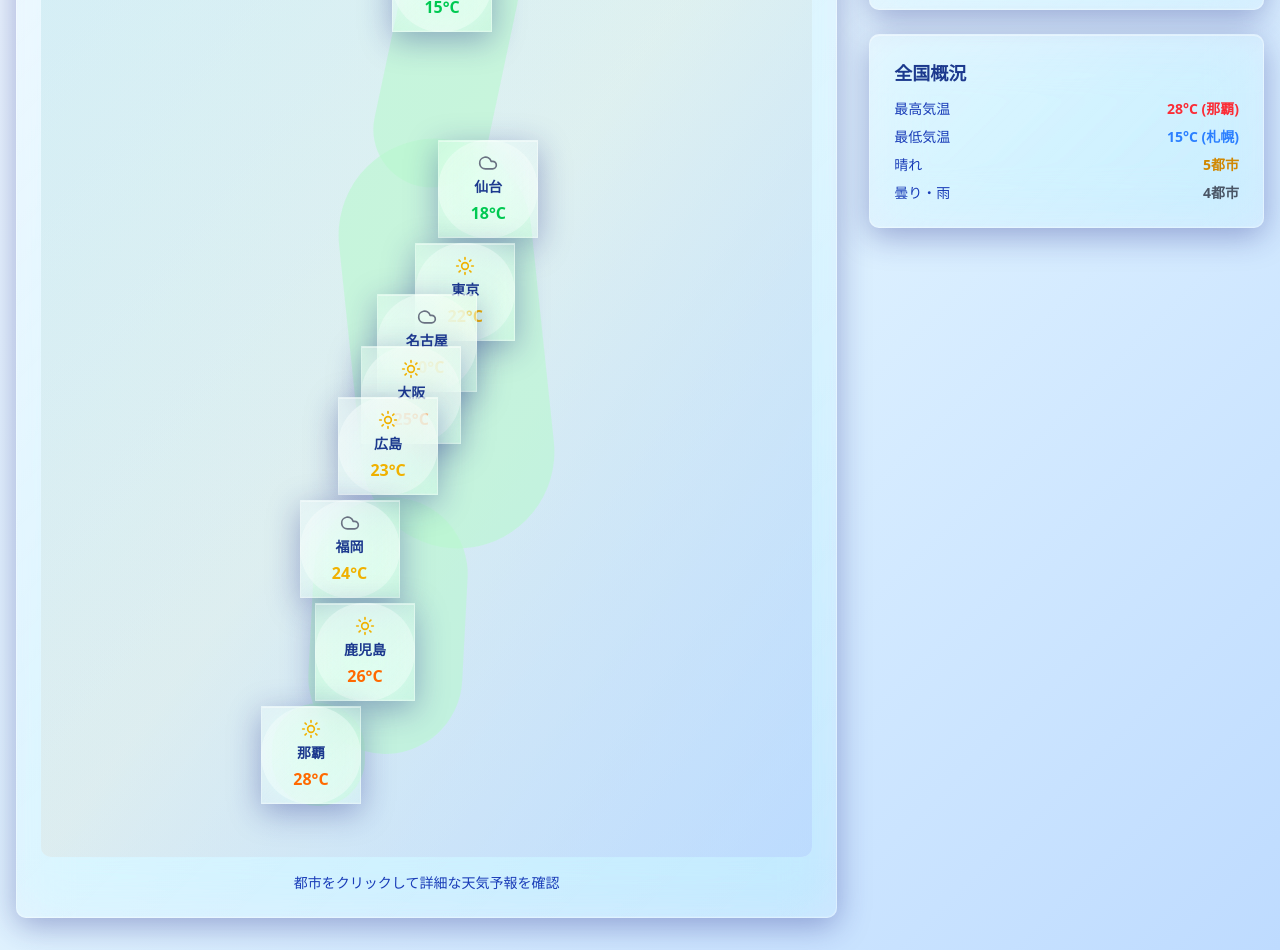
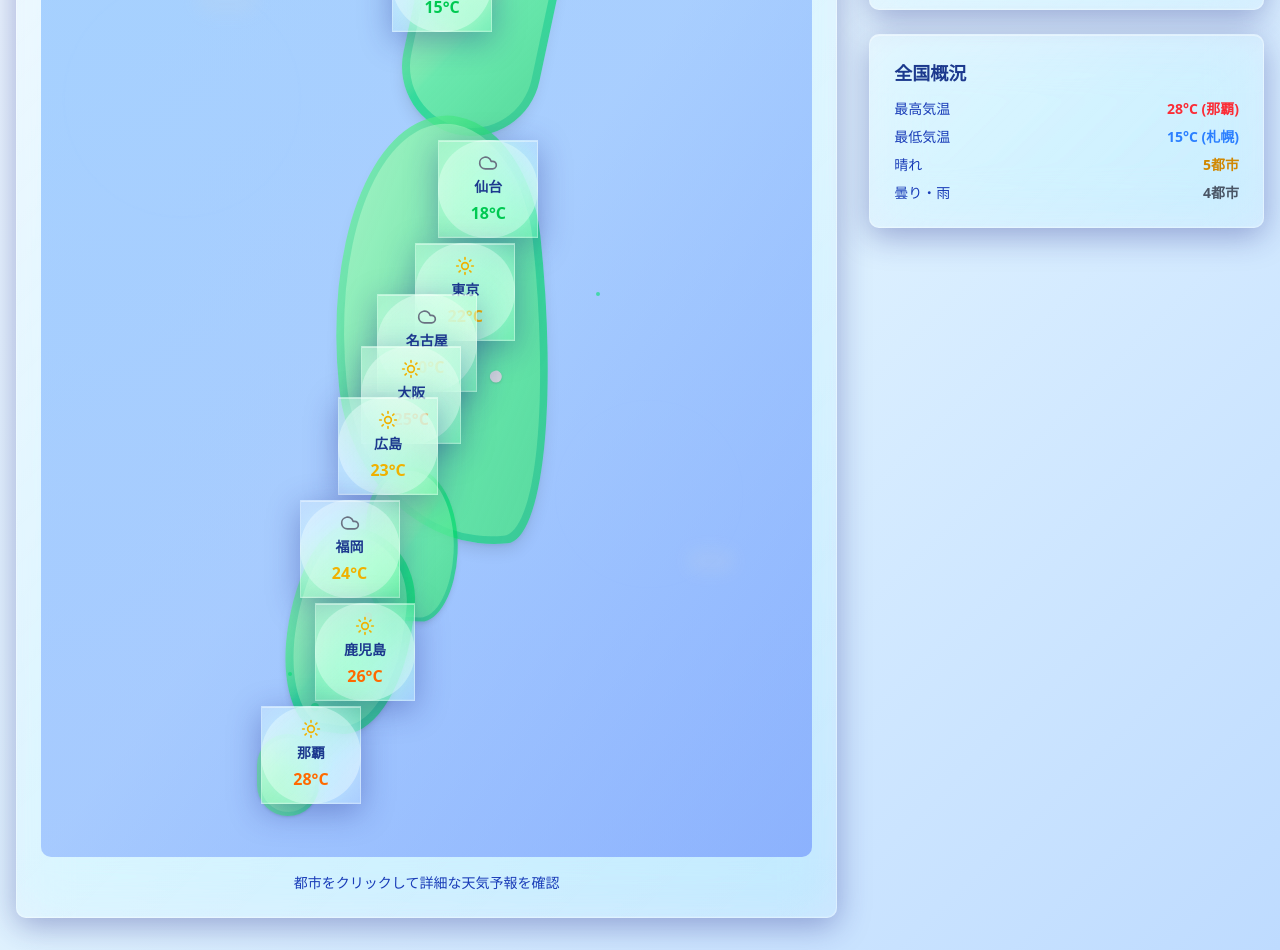
Before and after one commit to sidedishjob/weather-blend, a Next.js app: page /map in a window 1280 px wide. Shown: the part 300-1250 px from the top of the page. Built offline with nearby package versions, Linux system fonts and the light colour scheme.

Commit message:
日本地図のリアルなデザイン改善

```diff
--- a/src/app/map/page.tsx
+++ b/src/app/map/page.tsx
@@ -81,17 +81,65 @@ export default function MapPage() {
             <Card className="glass-card border-blue-300/50 shadow-lg">
               <CardContent className="p-4 lg:p-6">
                 <div className="relative w-full aspect-[4/5] lg:aspect-[3/4] bg-gradient-to-b from-sky-100 to-blue-100 rounded-lg overflow-hidden">
-                  {/* 日本地図のSVG風背景 */}
-                  <div className="absolute inset-0 bg-gradient-to-br from-green-100/50 via-yellow-100/30 to-blue-100/50"></div>
+                  {/* 海の背景 */}
+                  <div className="absolute inset-0 bg-gradient-to-br from-blue-400/40 via-blue-500/30 to-blue-600/40"></div>
 
-                  {/* 海の表現 */}
-                  <div className="absolute inset-0 bg-gradient-to-br from-blue-200/30 via-sky-200/20 to-blue-300/40"></div>
+                  {/* 海の波紋効果 */}
+                  <div className="absolute inset-0 opacity-20">
+                    <div className="absolute top-[20%] left-[10%] w-32 h-32 border border-blue-300 rounded-full animate-ping" style={{animationDuration: '4s'}}></div>
+                    <div className="absolute top-[60%] right-[15%] w-24 h-24 border border-blue-300 rounded-full animate-ping" style={{animationDuration: '6s', animationDelay: '2s'}}></div>
+                  </div>
 
-                  {/* 島の輪郭（簡易版） */}
-                  <div className="absolute top-[10%] left-[45%] w-[15%] h-[25%] bg-green-200/60 rounded-full transform rotate-12"></div>
-                  <div className="absolute top-[30%] left-[40%] w-[25%] h-[40%] bg-green-200/60 rounded-full transform -rotate-6"></div>
-                  <div className="absolute top-[65%] left-[35%] w-[20%] h-[25%] bg-green-200/60 rounded-full transform rotate-3"></div>
-                  <div className="absolute top-[85%] left-[30%] w-[12%] h-[10%] bg-green-200/60 rounded-full"></div>
+                  {/* 北海道 */}
+                  <div className="absolute top-[8%] left-[48%] w-[18%] h-[22%] bg-gradient-to-br from-green-300/80 via-green-400/70 to-green-500/60 rounded-full transform rotate-12 shadow-lg">
+                    <div className="absolute inset-2 bg-gradient-to-br from-green-200/60 to-green-300/40 rounded-full"></div>
+                    {/* 山脈の表現 */}
+                    <div className="absolute top-[30%] left-[20%] w-3 h-3 bg-gray-400/60 rounded-full"></div>
+                    <div className="absolute top-[25%] left-[35%] w-2 h-2 bg-gray-400/60 rounded-full"></div>
+                  </div>
+
+                  {/* 本州 */}
+                  <div className="absolute top-[28%] left-[38%] w-[28%] h-[42%] bg-gradient-to-br from-green-300/80 via-green-400/70 to-green-500/60 transform -rotate-6 shadow-lg"
+                       style={{borderRadius: '60% 40% 30% 70% / 60% 30% 70% 40%'}}>
+                    <div className="absolute inset-2 bg-gradient-to-br from-green-200/60 to-green-300/40"
+                         style={{borderRadius: '60% 40% 30% 70% / 60% 30% 70% 40%'}}></div>
+                    {/* 富士山 */}
+                    <div className="absolute top-[60%] left-[70%] w-3 h-3 bg-gray-300 rounded-full shadow-sm"></div>
+                    {/* 日本アルプス */}
+                    <div className="absolute top-[45%] left-[40%] w-2 h-2 bg-gray-400/60 rounded-full"></div>
+                    <div className="absolute top-[40%] left-[45%] w-2 h-2 bg-gray-400/60 rounded-full"></div>
+                    <div className="absolute top-[50%] left-[35%] w-1 h-1 bg-gray-400/60 rounded-full"></div>
+                  </div>
+
+                  {/* 四国 */}
+                  <div className="absolute top-[62%] left-[42%] w-[12%] h-[15%] bg-gradient-to-br from-green-300/80 via-green-400/70 to-green-500/60 transform rotate-3 shadow-md"
+                       style={{borderRadius: '50% 60% 40% 50% / 40% 60% 50% 40%'}}>
+                    <div className="absolute inset-1 bg-gradient-to-br from-green-200/60 to-green-300/40"
+                         style={{borderRadius: '50% 60% 40% 50% / 40% 60% 50% 40%'}}></div>
+                  </div>
+
+                  {/* 九州 */}
+                  <div className="absolute top-[68%] left-[32%] w-[16%] h-[20%] bg-gradient-to-br from-green-300/80 via-green-400/70 to-green-500/60 transform rotate-8 shadow-md"
+                       style={{borderRadius: '40% 60% 50% 40% / 60% 40% 60% 50%'}}>
+                    <div className="absolute inset-2 bg-gradient-to-br from-green-200/60 to-green-300/40"
+                         style={{borderRadius: '40% 60% 50% 40% / 60% 40% 60% 50%'}}></div>
+                    {/* 阿蘇山 */}
+                    <div className="absolute top-[40%] left-[60%] w-2 h-2 bg-red-400/60 rounded-full"></div>
+                  </div>
+
+                  {/* 沖縄諸島 */}
+                  <div className="absolute top-[88%] left-[28%] w-[8%] h-[8%] bg-gradient-to-br from-green-300/80 to-green-400/70 rounded-full shadow-sm">
+                    <div className="absolute inset-1 bg-gradient-to-br from-green-200/60 to-green-300/40 rounded-full"></div>
+                  </div>
+
+                  {/* 小さな島々 */}
+                  <div className="absolute top-[85%] left-[35%] w-2 h-2 bg-green-400/60 rounded-full shadow-sm"></div>
+                  <div className="absolute top-[82%] left-[32%] w-1 h-1 bg-green-400/60 rounded-full"></div>
+                  <div className="absolute top-[45%] left-[72%] w-1 h-1 bg-green-400/60 rounded-full"></div>
+
+                  {/* 雲の影 */}
+                  <div className="absolute top-[15%] left-[20%] w-16 h-8 bg-gray-300/20 rounded-full blur-sm animate-pulse" style={{animationDuration: '8s'}}></div>
+                  <div className="absolute top-[70%] right-[10%] w-12 h-6 bg-gray-300/20 rounded-full blur-sm animate-pulse" style={{animationDuration: '10s', animationDelay: '3s'}}></div>
 
                   {/* 都市マーカー */}
                   {majorCities.map((city) => {
```
